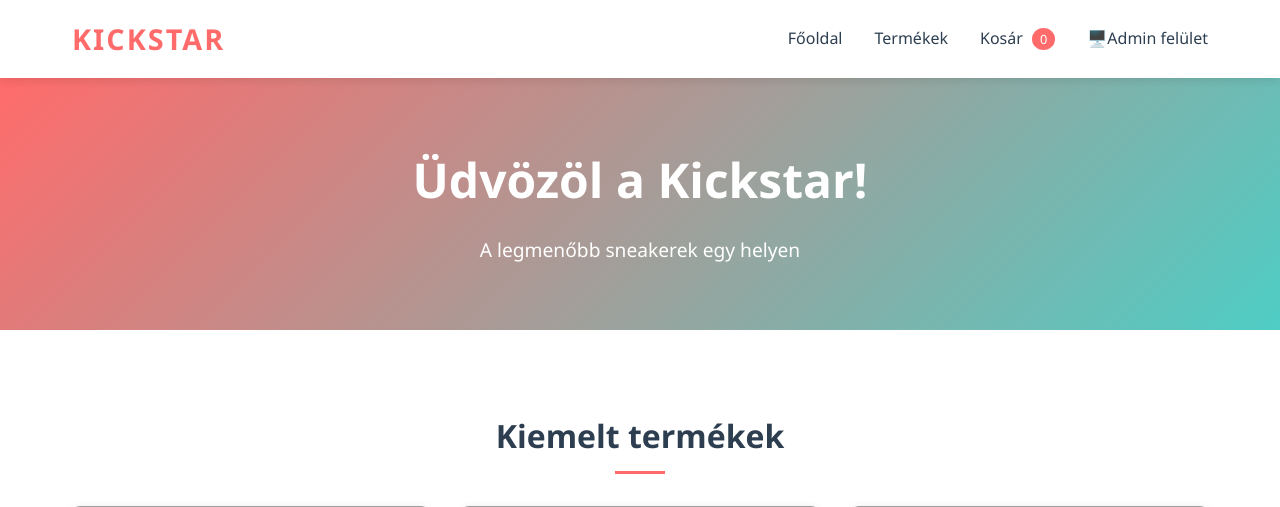
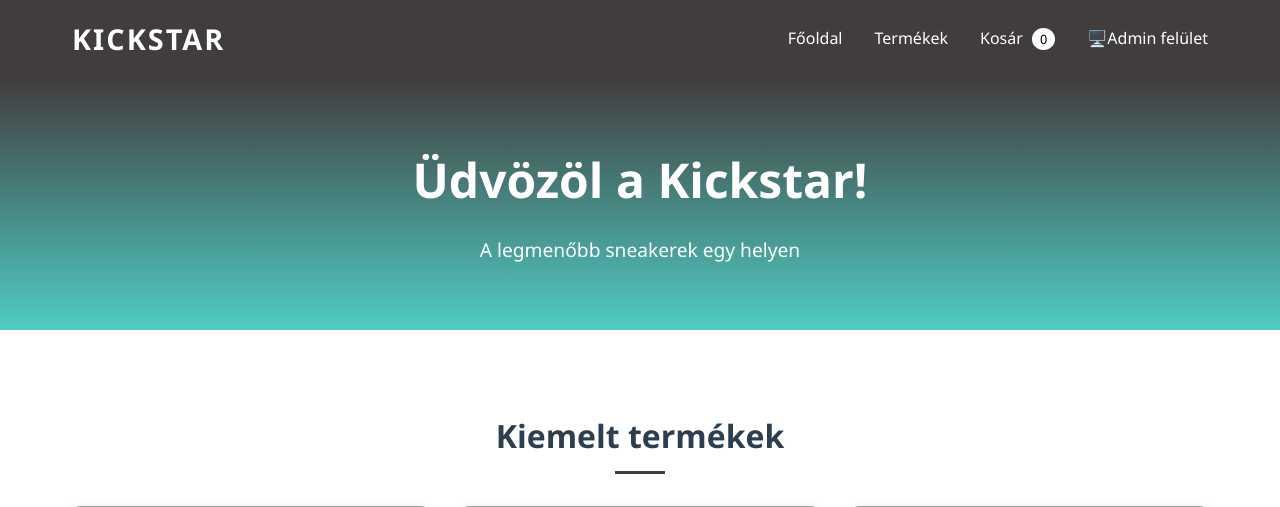
Before and after one commit to Embil22/KickstarWebshop, a PHP site: page / in a window 1280 px wide. Shown: the top 507 px of the page. Run offline with PHP 8.4, Linux system fonts and the light colour scheme; data comes from the database, SQL or seed files in the repository; grey boxes are pictures that could not be loaded.

Commit message:
Update style.css

```diff
--- a/style.css
+++ b/style.css
@@ -6,7 +6,7 @@
 }
 
 :root {
-    --primary-color: #ff6b6b;
+  --primary-color: rgb(65, 61, 61);
   --secondary-color: #4ecdc4;
   --dark-color: #2c3e50;
   --light-color: #f7f7f7;
@@ -14,12 +14,12 @@
   --success-color: #2ecc71;
   --text-color: #333;
   --border-radius: 8px;
-    --box-shadow: 0 2px 10px rgba(0,0,0,0.1);
+  --box-shadow: 0 2px 10px rgba(0, 0, 0, 0.1);
   --transition: all 0.3s ease;
 }
 
 body {
-    font-family: 'Segoe UI', Tahoma, Geneva, Verdana, sans-serif;
+  font-family: "Segoe UI", Tahoma, Geneva, Verdana, sans-serif;
   line-height: 1.6;
   color: var(--text-color);
   background-color: #fff;
@@ -27,8 +27,7 @@ body {
 
 /* Header és navigáció */
 header {
-    background-color: #fff;
-    box-shadow: var(--box-shadow);
+  background-color: rgb(65, 61, 61);
   position: sticky;
   top: 0;
   z-index: 1000;
@@ -46,7 +45,7 @@ nav {
 .logo {
   font-size: 1.8rem;
   font-weight: bold;
-    color: var(--primary-color);
+  color: white;
   text-transform: uppercase;
   letter-spacing: 2px;
 }
@@ -55,6 +54,7 @@ nav ul {
   display: flex;
   list-style: none;
   gap: 2rem;
+  color: white;
 }
 
 nav ul li a {
@@ -63,15 +63,16 @@ nav ul li a {
   font-weight: 500;
   transition: var(--transition);
   position: relative;
+  color: white;
   padding-bottom: 5px;
 }
 
 nav ul li a:hover {
-    color: var(--primary-color);
+  color: cyan;
 }
 
 nav ul li a::after {
-    content: '';
+  content: "";
   position: absolute;
   bottom: 0;
   left: 0;
@@ -86,8 +87,8 @@ nav ul li a:hover::after {
 }
 
 #cart-count {
-    background-color: var(--primary-color);
-    color: white;
+  background-color: white;
+  color: black;
   padding: 2px 8px;
   border-radius: 50%;
   font-size: 0.8rem;
@@ -96,7 +97,11 @@ nav ul li a:hover::after {
 
 /* Hero szekció */
 .hero {
-    background: linear-gradient(135deg, var(--primary-color), var(--secondary-color));
+  background: linear-gradient(
+    to bottom,
+    var(--primary-color),
+    var(--secondary-color)
+  );
   color: white;
   text-align: center;
   padding: 4rem 2rem;
@@ -142,7 +147,7 @@ nav ul li a:hover::after {
 }
 
 .featured-products h2::after {
-    content: '';
+  content: "";
   display: block;
   width: 50px;
   height: 3px;
@@ -171,7 +176,7 @@ nav ul li a:hover::after {
 
 .product-card:hover {
   transform: translateY(-5px);
-    box-shadow: 0 5px 20px rgba(0,0,0,0.15);
+  box-shadow: 0 5px 20px rgba(0, 0, 0, 0.15);
 }
 
 .product-card img {
@@ -232,28 +237,7 @@ nav ul li a:hover::after {
 }
 
 .add-to-cart:hover {
-    background-color: #ff5252;
-}
-
-/* Hero szekció */
-.hero {
-    background: linear-gradient(135deg, var(--primary-color), var(--secondary-color));
-    color: white;
-    text-align: center;
-    padding: 4rem 2rem;
-    margin-bottom: 3rem;
-}
-
-.hero h1 {
-    font-size: 3rem;
-    margin-bottom: 1rem;
-    animation: fadeInUp 1s ease;
-}
-
-.hero p {
-    font-size: 1.2rem;
-    opacity: 0.9;
-    animation: fadeInUp 1s ease 0.2s both;
+  background-color: black;
 }
 
 @keyframes fadeInUp {
@@ -283,7 +267,7 @@ nav ul li a:hover::after {
 }
 
 .featured-products h2::after {
-    content: '';
+  content: "";
   display: block;
   width: 50px;
   height: 3px;
@@ -320,7 +304,7 @@ nav ul li a:hover::after {
 }
 
 .cart-container h1::after {
-    content: '';
+  content: "";
   display: block;
   width: 50px;
   height: 3px;
@@ -458,7 +442,7 @@ nav ul li a:hover::after {
 .form-group textarea:focus {
   outline: none;
   border-color: var(--primary-color);
-    box-shadow: 0 0 0 2px rgba(255,107,107,0.2);
+  box-shadow: 0 0 0 2px rgba(255, 107, 107, 0.2);
 }
 
 .order-summary {
```
Lines whose indentation alone changed are shown as unchanged.
